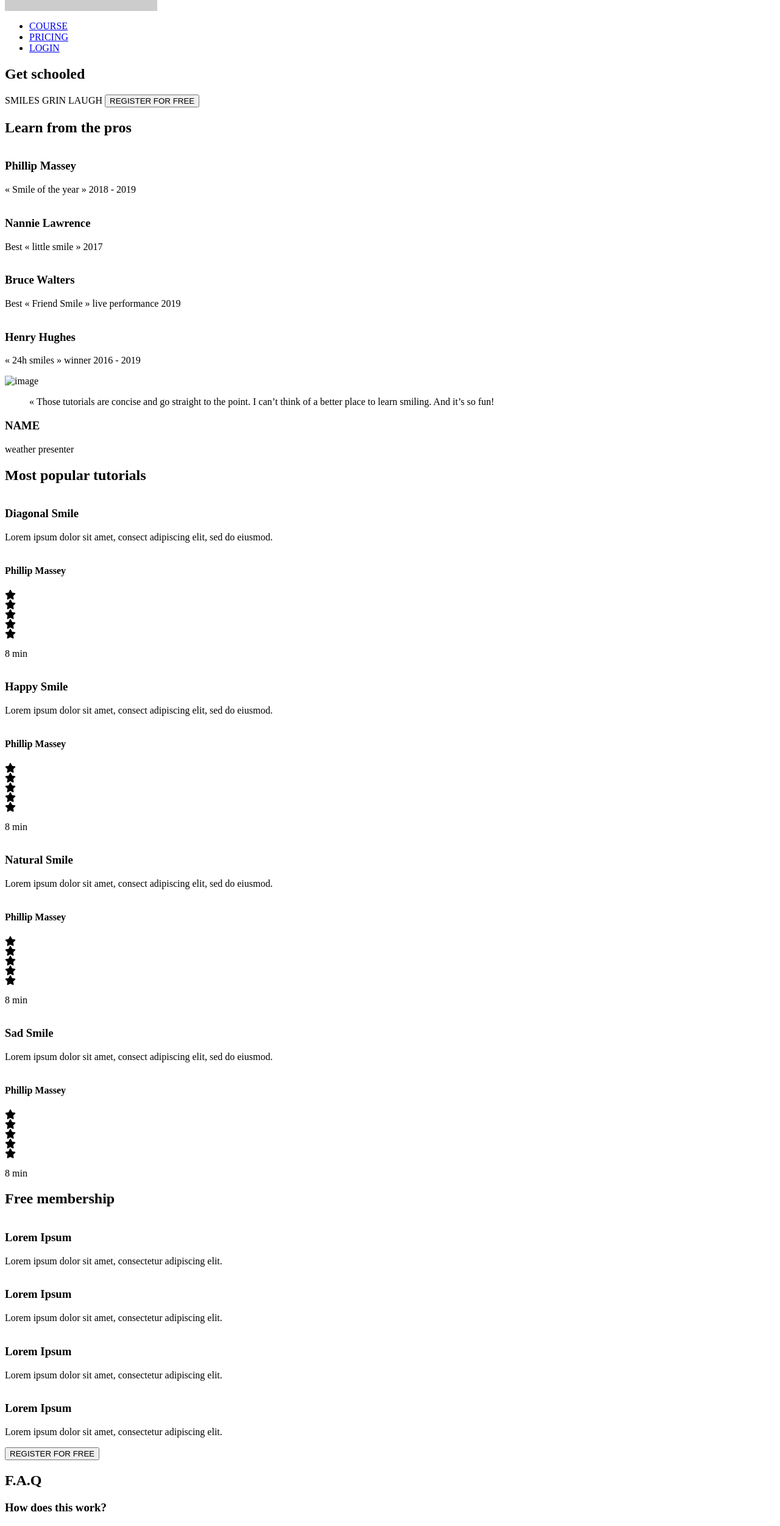
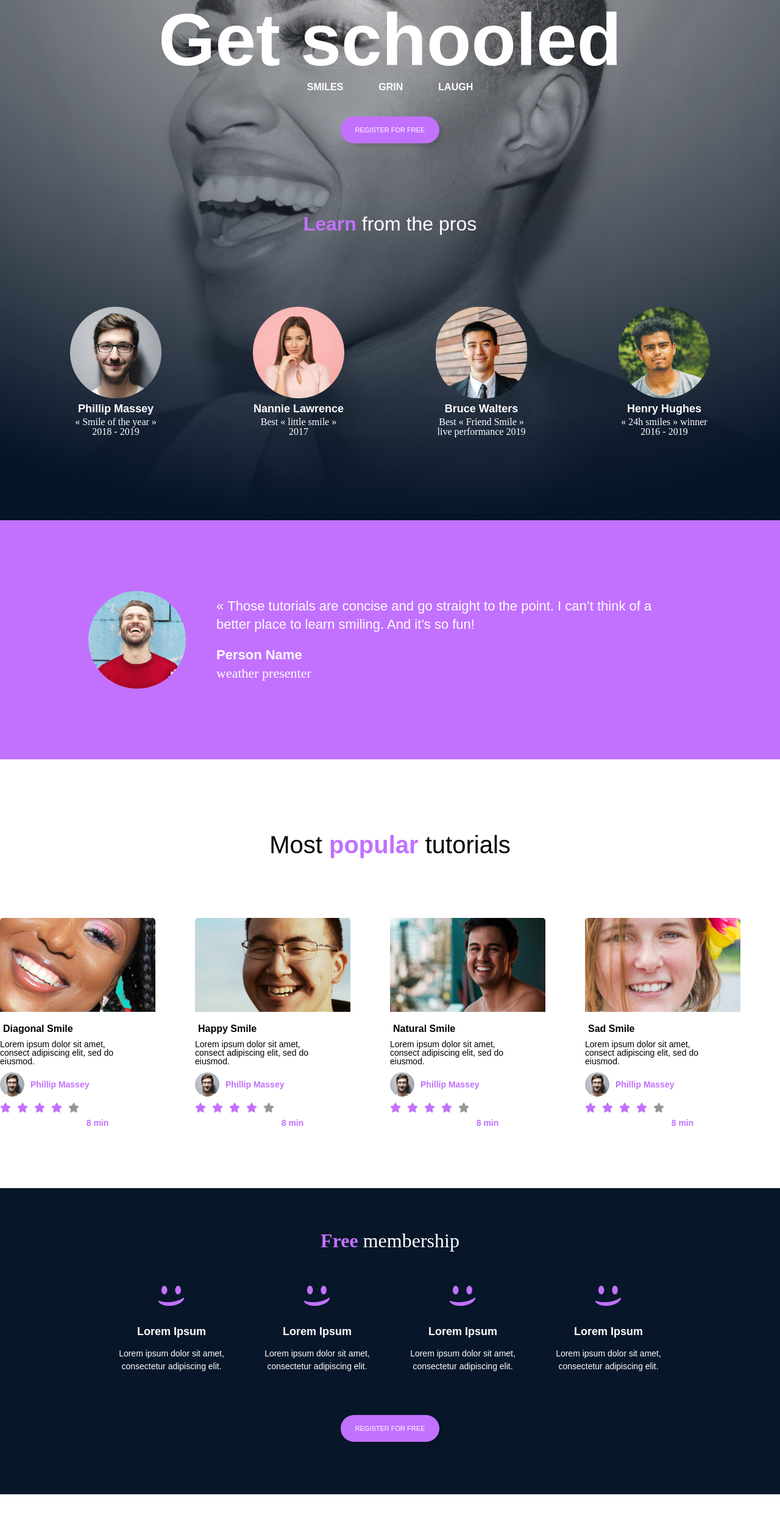
Before and after one commit to Muhammedali542/alx_html_css, a plain HTML site: page css_advanced/index.html in a window 1280 px wide. Shown: the part 240-2742 px from the top of the page at 61% size. Drawn offline with Linux system fonts and the light colour scheme; placeholder pictures from the web are drawn by us.

Commit message:
Add files via upload
update111

```diff
--- a/css_advanced/index.html
+++ b/css_advanced/index.html
@@ -3,200 +3,246 @@
     <meta charset="UTF-8">
     <meta name="viewport" content="width=device-width, initial-scale=1.0">
     <script src="https://kit.fontawesome.com/4a2b055604.js" crossorigin="anonymous"></script>
+    <link rel="stylesheet" href="reset.css">
+    <link rel="stylesheet" href="style.css">
     <title>Document</title>
 </head>
 <body>
+
+    <div class="bg-img">
     <header>
         <nav>
-            <img src="https://fakeimg.pl/250x250?text=Sample+Logo" alt="logo">
-
-            <ul>
-                <li><a href="#">COURSE</a></li>
-                <li><a href="#">PRICING</a></li>
-                <li><a href="#">LOGIN</a></li>
-            </ul>
+            <img style="margin-left: 167px" src="logo.png" alt="logo" />
+            <a style="margin-left: auto" href="#">COURSE</a>
+            <a href="#">PRICING</a>
+            <a style="margin-right: 167px" href="#">LOGIN</a>
           </nav>
 
     </header>
     <main>
-        <section>
+        <section class="section1">
+            <div class="center">
+                <h1>Get schooled</h1>
+                <div class="__span"><span>SMILES</span>
+                <span>GRIN</span>
+                <span>LAUGH</span></div>
+                <div class="__button"><button>REGISTER FOR FREE</button></div>
+            </div>
+            <br>
             <div>
-                <h1>Get schooled</h1>
-                <span>SMILES</span>
-                <span>GRIN</span>
-                <span>LAUGH</span>
-                <button>REGISTER FOR FREE</button>
+                <h2 class="learn"><span class="word">Learn</span> from the pros</h2>
+                <div class="section-container">
+                    <div style="width: 150px;">
+                        <img src="1.png" alt="" class="__img">
+                        <h3 class="__h3">Phillip Massey</h3>
+                        <p class="__p1">« Smile of the year » 2018 - 2019</p>
                     </div>
-            <div>
-                <h2>Learn from the pros</h2>
-                <div>
-                    <div>
-                        <img src="./images/1 (3).png" alt="">
-                        <h3>Phillip Massey</h3>
-                        <p>« Smile of the year » 2018 - 2019</p>
+                    <div style="width: 150px;">
+                        <img src="3.png" alt="" class="__img">
+                        <h3 class="__h3">Nannie Lawrence</h3>
+                        <p class="__p1">Best « little smile » 2017</p>
                     </div>
-                    <div>
-                        <img src="./images/6.png" alt="">
-                        <h3>Nannie Lawrence</h3>
-                        <p>Best « little smile » 2017</p>
+                    <div class="div-img" style="width: 150px;">
+                        <img src="2.png" alt="" class="__img3">
+                        <h3 class="__h3">Bruce Walters</h3>
+                        <p class="__p1">Best « Friend Smile » live performance 2019</p>
                     </div>
-                    <div>
-                        <img src="./images/7.png" alt="">
-                        <h3>Bruce Walters</h3>
-                        <p>Best « Friend Smile » live performance 2019</p>
-                    </div>
-                    <div>
-                        <img src="./images/8.png" alt="">
-                        <h3>Henry Hughes</h3>
-                        <p>« 24h smiles » winner 2016 - 2019</p>
+                    <div style="width: 150px;">
+                        <img src="4.png" alt="" class="__img">
+                        <h3 class="__h3">Henry Hughes</h3>
+                        <p class="__p1">« 24h smiles » winner 2016 - 2019</p>
                     </div>
                 </div>
             </div>
         </section>
-        <section>
+    </div>
+        <section class="section2">
             <div>
-                <img src="./images/Bitmap.png" alt="image">
+                <img src="5.png" alt="image">
             </div>
-            <div>
+            <div class="blockquote">
                 <blockquote>« Those tutorials are concise and go straight to the point. I can’t think of a better place to learn smiling. And it’s so fun!</blockquote>
-                <h3>NAME</h3>
-                <P>weather presenter</P>
+                <h3 class="__hname">Person Name</h3>
+                <P class="__p2">weather presenter</P>
             </div>
         </section>
         <section>
-            <h2>Most popular tutorials</h2>
+            <h2 class="most">Most <span class="pop">popular</span> tutorials</h2>
+            <div class="section3">
                 <div>
-                <img src="./images/Bitmap (1).png" alt="">
-                <h3>Diagonal Smile</h3>
-                <p>Lorem ipsum dolor sit amet, consect adipiscing elit, sed do eiusmod.</p>
-                <div>
-                    <img src="./images/1 (3).png" alt="">
+                    <img src="9.png" alt="" id="img_center">
+                    <h3 class="h3smile">Diagonal Smile</h3>
+                    <p class="psmile">Lorem ipsum dolor sit amet, consect adipiscing elit, sed do eiusmod.</p>
+                    <div class="imgtext">
+                        <img src="1.png" alt="" width="30px">
                         <h4>Phillip Massey</h4>
                     </div>
-                <div>
+                    <div class="rating">
                         <div><i class="fa-solid fa-star"></i></div>
                         <div><i class="fa-solid fa-star"></i></div>
                         <div><i class="fa-solid fa-star"></i></div>
                         <div><i class="fa-solid fa-star"></i></div>
                         <div><i class="fa-solid fa-star"></i></div>
                     </div>
-                <p>8 min</p>
+                    <p class="duration">8 min</p>
                 </div>
                 <div>
-                <img src="./images/Bitmap (4).png" alt="">
-                <h3>Happy Smile</h3>
-                <p>Lorem ipsum dolor sit amet, consect adipiscing elit, sed do eiusmod.</p>
-                <div>
-                    <img src="./images/1 (3).png" alt="">
+                    <img src="6.png" alt="" id="img_center">
+                    <h3 class="h3smile">Happy Smile</h3>
+                    <p class="psmile">Lorem ipsum dolor sit amet, consect adipiscing elit, sed do eiusmod.</p>
+                    <div class="imgtext">
+                        <img src="1.png" alt="" width="30px">
                         <h4>Phillip Massey</h4>
                     </div>
-                <div>
+                    <div class="rating">
                         <div><i class="fa-solid fa-star"></i></div>
                         <div><i class="fa-solid fa-star"></i></div>
                         <div><i class="fa-solid fa-star"></i></div>
                         <div><i class="fa-solid fa-star"></i></div>
                         <div><i class="fa-solid fa-star"></i></div>
                     </div>
-                <p>8 min</p>
+                    <p class="duration">8 min</p>
                 </div>
                 <div>
-                <img src="./images/Bitmap (3).png" alt="">
-                <h3>Natural Smile</h3>
-                <p>Lorem ipsum dolor sit amet, consect adipiscing elit, sed do eiusmod.</p>
-                <div>
-                    <img src="./images/1 (3).png" alt="">
+                    <img src="8.png" alt="" id="img_center">
+                    <h3 class="h3smile">Natural Smile</h3>
+                    <p class="psmile">Lorem ipsum dolor sit amet, consect adipiscing elit, sed do eiusmod.</p>
+                    <div class="imgtext">
+                        <img src="1.png" alt="" width="30px">
                         <h4>Phillip Massey</h4>
                     </div>
-                <div>
+                    <div class="rating">
                         <div><i class="fa-solid fa-star"></i></div>
                         <div><i class="fa-solid fa-star"></i></div>
                         <div><i class="fa-solid fa-star"></i></div>
                         <div><i class="fa-solid fa-star"></i></div>
                         <div><i class="fa-solid fa-star"></i></div>
                     </div>
-                <p>8 min</p>
+                    <p class="duration">8 min</p>
                 </div>
                 <div>
-                <img src="./images/Bitmap (2).png" alt="">
-                <h3>Sad Smile</h3>
-                <p>Lorem ipsum dolor sit amet, consect adipiscing elit, sed do eiusmod.</p>
-                <div>
-                    <img src="./images/1 (3).png" alt="">
+                    <img src="7.png" alt="" id="img_center">
+                    <h3 class="h3smile">Sad Smile</h3>
+                    <p class="psmile">Lorem ipsum dolor sit amet, consect adipiscing elit, sed do eiusmod.</p>
+                    <div class="imgtext">
+                        <img src="1.png"  alt="" width="30px">
                         <h4>Phillip Massey</h4>
                     </div>
-                <div>
+                    <div class="rating">
                         <div><i class="fa-solid fa-star"></i></div>
                         <div><i class="fa-solid fa-star"></i></div>
                         <div><i class="fa-solid fa-star"></i></div>
                         <div><i class="fa-solid fa-star"></i></div>
                         <div><i class="fa-solid fa-star"></i></div>
                     </div>
-                <p>8 min</p>
+                    <p class="duration">8 min</p>
+                </div>
             </div>
         </section>
-        <section>
-            <h2>Free membership</h2>
-            <div>
-                <img src="./images/smile.svg" alt="">
+        <section class="free-section">
+            <h2><span class="free">Free</span> membership</h2>
+            <div class="smile-list">
+              <div class="free-container">
+                <img src="smile.png" alt="" />
                 <h3>Lorem Ipsum</h3>
                 <p>Lorem ipsum dolor sit amet, consectetur adipiscing elit.</p>
               </div>
-            <div>
-                <img src="./images/smile.svg" alt="">
+              <div class="free-container">
+                <div><img src="smile.png" alt="" /></div>
                 <h3>Lorem Ipsum</h3>
                 <p>Lorem ipsum dolor sit amet, consectetur adipiscing elit.</p>
               </div>
-            <div>
-                <img src="./images/smile.svg" alt="">
+              <div class="free-container">
+                <img src="smile.png" alt="" />
                 <h3>Lorem Ipsum</h3>
                 <p>Lorem ipsum dolor sit amet, consectetur adipiscing elit.</p>
               </div>
-            <div>
-                <img src="./images/smile.svg" alt="">
+              <div class="free-container">
+                <img src="smile.png" alt="" />
                 <h3>Lorem Ipsum</h3>
                 <p>Lorem ipsum dolor sit amet, consectetur adipiscing elit.</p>
               </div>
-            <button>REGISTER FOR FREE</button>
+            </div>
+            <div class="button-container">
+              <button class="REGISTER-button">REGISTER FOR FREE</button>
+            </div>
           </section>
-        <section>
+        <section class="faq-section">
             <h2>F.A.Q</h2>
-            <div>
-                <div>
+            <div class="faq-container">
+                <div class="faq-line">
                   <div>
                     <h3>How does this work?</h3>
                   </div>
                   <div>
-                        Lorem ipsum dolor sit amet, consectetur adipiscing elit, sed do eiusmod tempor incididunt ut labore et dolore magna aliqua. Ut enim ad minim veniam, quis nostrud exercitation ullamco laboris nisi ut aliquip ex ea commodo consequat. Duis aute irure dolor in reprehenderit in voluptate velit esse cillum dolore eu fugiat nulla pariatur. Excepteur sint occaecat cupidatat non proident, sunt in culpa qui officia deserunt mollit anim id est laborum.
+                    <p>
+                      Lorem ipsum dolor sit amet, consectetur adipiscing elit, sed do
+                      eiusmod tempor incididunt ut labore et dolore magna aliqua. Ut
+                      enim ad minim veniam, quis nostrud exercitation ullamco laboris
+                      nisi ut aliquip ex ea commodo consequat. Duis aute irure dolor
+                      in reprehenderit in voluptate velit esse cillum dolore eu fugiat
+                      nulla pariatur. Excepteur sint occaecat cupidatat non proident,
+                      sunt in culpa qui officia deserunt mollit anim id est laborum.
+                    </p>
                   </div>
-
+                </div>
+                <div class="faq-line">
                   <div>
                     <h3>How does this work?</h3>
                   </div>
                   <div>
-                        Lorem ipsum dolor sit amet, consectetur adipiscing elit, sed do eiusmod tempor incididunt ut labore et dolore magna aliqua. Ut enim ad minim veniam, quis nostrud exercitation ullamco laboris nisi ut aliquip ex ea commodo consequat. Duis aute irure dolor in reprehenderit in voluptate velit esse cillum dolore eu fugiat nulla pariatur. Excepteur sint occaecat cupidatat non proident, sunt in culpa qui officia deserunt mollit anim id est laborum.
+                    <p>
+                      Lorem ipsum dolor sit amet, consectetur adipiscing elit, sed do
+                      eiusmod tempor incididunt ut labore et dolore magna aliqua. Ut
+                      enim ad minim veniam, quis nostrud exercitation ullamco laboris
+                      nisi ut aliquip ex ea commodo consequat. Duis aute irure dolor
+                      in reprehenderit in voluptate velit esse cillum dolore eu fugiat
+                      nulla pariatur. Excepteur sint occaecat cupidatat non proident,
+                      sunt in culpa qui officia deserunt mollit anim id est laborum.
+                    </p>
                   </div>
                 </div>
-                <div>
+              </div>
+              <div class="faq-container">
+                <div class="faq-line">
                   <div>
                     <h3>How does this work?</h3>
                   </div>
                   <div>
-                        Lorem ipsum dolor sit amet, consectetur adipiscing elit, sed do eiusmod tempor incididunt ut labore et dolore magna aliqua. Ut enim ad minim veniam, quis nostrud exercitation ullamco laboris nisi ut aliquip ex ea commodo consequat. Duis aute irure dolor in reprehenderit in voluptate velit esse cillum dolore eu fugiat nulla pariatur. Excepteur sint occaecat cupidatat non proident, sunt in culpa qui officia deserunt mollit anim id est laborum.
+                    <p>
+                      Lorem ipsum dolor sit amet, consectetur adipiscing elit, sed do
+                      eiusmod tempor incididunt ut labore et dolore magna aliqua. Ut
+                      enim ad minim veniam, quis nostrud exercitation ullamco laboris
+                      nisi ut aliquip ex ea commodo consequat. Duis aute irure dolor
+                      in reprehenderit in voluptate velit esse cillum dolore eu fugiat
+                      nulla pariatur. Excepteur sint occaecat cupidatat non proident,
+                      sunt in culpa qui officia deserunt mollit anim id est laborum.
+                    </p>
                   </div>
+                </div>
+                <div class="faq-line">
                   <div>
                     <h3>How does this work?</h3>
                   </div>
                   <div>
-                        Lorem ipsum dolor sit amet, consectetur adipiscing elit, sed do eiusmod tempor incididunt ut labore et dolore magna aliqua. Ut enim ad minim veniam, quis nostrud exercitation ullamco laboris nisi ut aliquip ex ea commodo consequat. Duis aute irure dolor in reprehenderit in voluptate velit esse cillum dolore eu fugiat nulla pariatur. Excepteur sint occaecat cupidatat non proident, sunt in culpa qui officia deserunt mollit anim id est laborum.
+                    <p>
+                      Lorem ipsum dolor sit amet, consectetur adipiscing elit, sed do
+                      eiusmod tempor incididunt ut labore et dolore magna aliqua. Ut
+                      enim ad minim veniam, quis nostrud exercitation ullamco laboris
+                      nisi ut aliquip ex ea commodo consequat. Duis aute irure dolor
+                      in reprehenderit in voluptate velit esse cillum dolore eu fugiat
+                      nulla pariatur. Excepteur sint occaecat cupidatat non proident,
+                      sunt in culpa qui officia deserunt mollit anim id est laborum.
+                    </p>
                   </div>
                 </div>
               </div>
             </section>
     </main>
-    <footer>
+    <footer class="footer">
         <section>
-            <div>
-                <img src="https://fakeimg.pl/250x250?text=Sample+Logo" alt="logo">
+          <div class="footer-logo">
+            <div><img src="logo.png" alt="logo" /></div>
             <div>
               <i class="fa-brands fa-facebook"></i>
               <i class="fa-brands fa-twitter"></i>
--- /dev/null
+++ b/css_advanced/reset.css
@@ -0,0 +1,129 @@
+/* http://meyerweb.com/eric/tools/css/reset/
+   v2.0 | 20110126
+   License: none (public domain)
+*/
+
+html,
+body,
+div,
+span,
+applet,
+object,
+iframe,
+h1,
+h2,
+h3,
+h4,
+h5,
+h6,
+p,
+blockquote,
+pre,
+a,
+abbr,
+acronym,
+address,
+big,
+cite,
+code,
+del,
+dfn,
+em,
+img,
+ins,
+kbd,
+q,
+s,
+samp,
+small,
+strike,
+strong,
+sub,
+sup,
+tt,
+var,
+b,
+u,
+i,
+center,
+dl,
+dt,
+dd,
+ol,
+ul,
+li,
+fieldset,
+form,
+label,
+legend,
+table,
+caption,
+tbody,
+tfoot,
+thead,
+tr,
+th,
+td,
+article,
+aside,
+canvas,
+details,
+embed,
+figure,
+figcaption,
+footer,
+header,
+hgroup,
+menu,
+nav,
+output,
+ruby,
+section,
+summary,
+time,
+mark,
+audio,
+video {
+  margin: 0;
+  padding: 0;
+  border: 0;
+  font-size: 100%;
+  font: inherit;
+  vertical-align: baseline;
+}
+/* HTML5 display-role reset for older browsers */
+article,
+aside,
+details,
+figcaption,
+figure,
+footer,
+header,
+hgroup,
+menu,
+nav,
+section {
+  display: block;
+}
+body {
+  line-height: 1;
+}
+ol,
+ul {
+  list-style: none;
+}
+blockquote,
+q {
+  quotes: none;
+}
+blockquote:before,
+blockquote:after,
+q:before,
+q:after {
+  content: "";
+  content: none;
+}
+table {
+  border-collapse: collapse;
+  border-spacing: 0;
+}
--- /dev/null
+++ b/css_advanced/style.css
@@ -0,0 +1,379 @@
+body {
+  font-family: "Source Sans Pro", sans-serif;
+}
+
+.bg-img {
+  background-image: url(Object.png);
+  background-repeat: no-repeat;
+  background-blend-mode: overlay;
+  background-size: cover;
+  background-position: center;
+  height: 1093px;
+  /* height: 100vh; */
+}
+
+/* || Header NAV */
+nav {
+  display: flex;
+  justify-content: space-around;
+  align-items: center;
+  flex-direction: row;
+  height: 30px;
+  padding-top: 35px;
+}
+
+nav a {
+  text-decoration: none;
+  color: white;
+  justify-content: space-between;
+  /* padding-right: 53px; */
+  margin: 45px;
+  font-size: 12px;
+  font-weight: bold;
+  cursor: pointer;
+}
+
+a:hover {
+  color: black;
+}
+
+/* || H1, SPAN, BUTTON  */
+
+h1 {
+  font-weight: bold;
+  color: white;
+  font-size: 120px;
+  text-align: center;
+  margin-top: 180px;
+}
+
+.__span {
+  display: flex;
+  justify-content: center;
+  gap: 58px;
+  margin-top: 10px;
+}
+
+span {
+  color: white;
+  font-weight: 600;
+}
+
+button {
+  background-color: #c271ff;
+  font-size: 11px;
+  /* font-weight: 600; */
+  border-radius: 25px;
+  border: none;
+  /* padding: 13px 14px; */
+  cursor: pointer;
+  color: white;
+  box-shadow: 5px 5px 5px rgba(0, 0, 0, 0.1);
+  font-family: "Source Sans Pro", sans-serif;
+  width: 162px;
+  height: 44px;
+}
+
+button:active {
+  transform: translateY(2px);
+}
+
+.__button {
+  display: flex;
+  justify-content: center;
+  margin-top: 40px;
+}
+
+/* || H2/H3, SPAN, BUTTON, and P  */
+
+.learn {
+  color: white;
+  font-size: 32px;
+  text-align: center;
+  margin-top: 100px;
+  font-family: "Source Sans Pro", sans-serif;
+}
+
+.word {
+  color: #c271ff;
+  font-weight: bold;
+}
+
+.section-container {
+  display: flex;
+  justify-content: center;
+  gap: 150px;
+  margin-top: 120px;
+}
+
+.__img3 {
+  border-radius: 70px;
+}
+
+.__h3 {
+  color: white;
+  font-weight: bold;
+  font-size: 18px;
+  text-align: center;
+  margin-top: 8px;
+}
+
+.__p1 {
+  color: white;
+  font-size: 16px;
+  font-family: italic;
+  text-align: center;
+  margin-top: 5px;
+}
+
+/* Section 2  */
+
+.section2 {
+  background-color: #c271ff;
+  height: 392px;
+  width: 100%;
+  display: flex;
+  justify-content: center;
+  align-items: center;
+  color: white;
+}
+
+.__hname {
+  font-weight: bold;
+  font-size: 22px;
+  /* margin: 50px 50px 10px 50px; */
+}
+
+.__p2 {
+  font-family: italic;
+  font-size: 22px;
+  /* margin: 0px 50px 0px 50px; */
+}
+
+.blockquote {
+  margin: 0 50px 0 50px;
+  line-height: 30px;
+  width: 730px;
+}
+
+blockquote {
+  margin-bottom: 20px;
+  font-size: 22px;
+}
+
+/* SECTION 3 */
+
+.section3 {
+  display: flex;
+  justify-content: center;
+  margin-top: 100px;
+  margin-bottom: 100px;
+}
+
+.most {
+  color: black;
+  font-size: 40px;
+  font-weight: 300;
+  text-align: center;
+  margin-top: 120px;
+}
+.pop {
+  color: #c271ff;
+}
+
+#img_center {
+  text-align: center;
+}
+
+.h3smile {
+  font-weight: bold;
+  margin: 20px 0 0 5px;
+}
+
+.psmile {
+  width: 60%;
+  height: 48px;
+  margin-top: 10px;
+  font-size: 14px;
+}
+
+h4 {
+  font-size: 14px;
+  font-weight: 600;
+  color: #c271ff;
+}
+
+.imgtext {
+  display: flex;
+  align-items: center;
+  gap: 10px;
+  margin-top: 5px;
+}
+
+.imgtext img {
+  width: 40px;
+  height: 40px;
+  border-radius: 50%;
+}
+
+.rating {
+  display: flex;
+  align-items: center;
+  width: 15px;
+  gap: 10px;
+  color: #c271ff;
+  margin: 10px 0;
+}
+
+.rating div:last-child {
+  color: #979797;
+}
+
+.duration {
+  display: flex;
+  justify-content: center;
+  font-size: 14px;
+  color: #c271ff;
+  font-weight: 600;
+}
+
+/* || section4  */
+
+.free-section {
+  background-color: #071629;
+  height: 502px;
+}
+
+.free-section h2 {
+  margin-top: 0px;
+  padding-top: 70px;
+  color: white;
+  text-align: center;
+  font-size: 32px;
+  font-family: light;
+}
+
+.free {
+  color: #c271ff;
+}
+
+.smile-list {
+  display: flex;
+  justify-content: center;
+  flex-wrap: wrap;
+  align-content: center;
+  gap: 27px;
+}
+
+.smile-list p {
+  color: white;
+  font-size: 14px;
+  line-height: 1.5;
+  height: 26px;
+  width: 212px;
+  text-align: center;
+  padding-top: 13px;
+}
+
+.smile-list h3 {
+  color: white;
+  font-size: 18px;
+  line-height: 1.5;
+  height: 26px;
+  width: 212px;
+  text-align: center;
+  font-weight: 600;
+  padding-top: 26px;
+}
+
+.free-container {
+  display: flex;
+  align-content: center;
+  flex-direction: column;
+  flex-wrap: wrap;
+  align-items: center;
+  padding-top: 58px;
+}
+
+.button-container {
+  margin-top: 85px;
+  display: flex;
+  justify-content: center;
+}
+
+/* FAQ */
+
+.faq-section {
+  text-align: center;
+  background-color: white;
+}
+
+.faq-section h2 {
+  font-size: 3rem;
+  font-weight: 400;
+
+  letter-spacing: 2px;
+  color: #2e2e2e;
+  margin-bottom: 57px;
+  margin-top: 67px;
+}
+
+.faq-container {
+  display: flex;
+  gap: 220px;
+  flex-wrap: wrap;
+  align-content: center;
+  justify-content: center;
+  margin-bottom: 0px;
+}
+
+.faq-line {
+  padding: 35px 45px;
+  border-radius: 10px;
+  text-align: left;
+  width: 350px;
+  height: 242px;
+}
+
+.faq-line h3 {
+  font-size: 16px;
+  color: #2e2e2e;
+  margin-bottom: 15px;
+  font-weight: 600;
+}
+
+.faq-line p {
+  font-size: 14px;
+  line-height: 1.5;
+  opacity: 50%;
+}
+
+.footer {
+  background-color: #071629;
+  margin-top: 0px;
+  height: 249px;
+}
+
+.footer div {
+  display: flex;
+  gap: 15px;
+
+  align-content: center;
+  justify-content: space-around;
+  flex-wrap: wrap;
+  padding-top: 50px;
+}
+
+.footer i {
+  font-size: 24px;
+  color: white; /* Make icons white */
+  cursor: pointer;
+}
+
+footer p {
+  color: white;
+  font-size: 12px;
+  text-align: center;
+  opacity: 50%;
+  margin-top: 75px;
+}
```
Also changed, not shown: css_advanced/1.png (added), css_advanced/2.png (added), css_advanced/3.png (added), css_advanced/4.png (added), css_advanced/5.png (added), css_advanced/6.png (added), css_advanced/7.png (added), css_advanced/8.png (added), css_advanced/9.png (added), css_advanced/Object.png (added), css_advanced/logo.png (added), css_advanced/play.png (added), css_advanced/rating.png (added), css_advanced/smile.png (added). Lines whose indentation alone changed are shown as unchanged.
